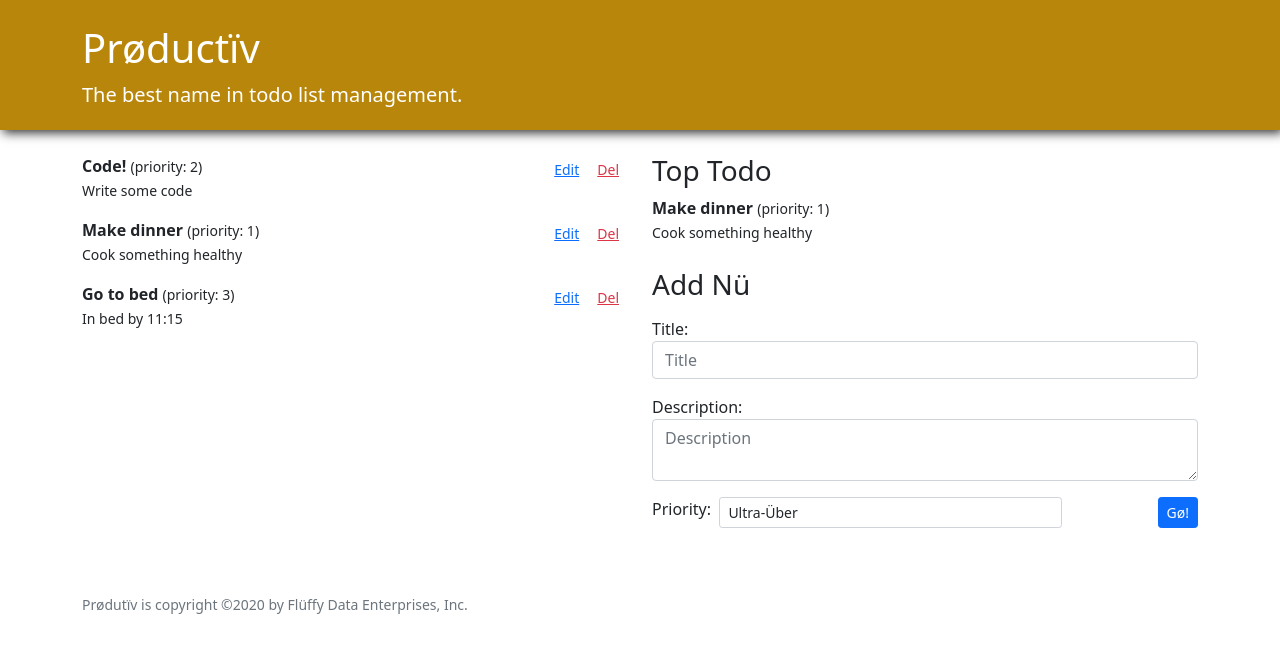
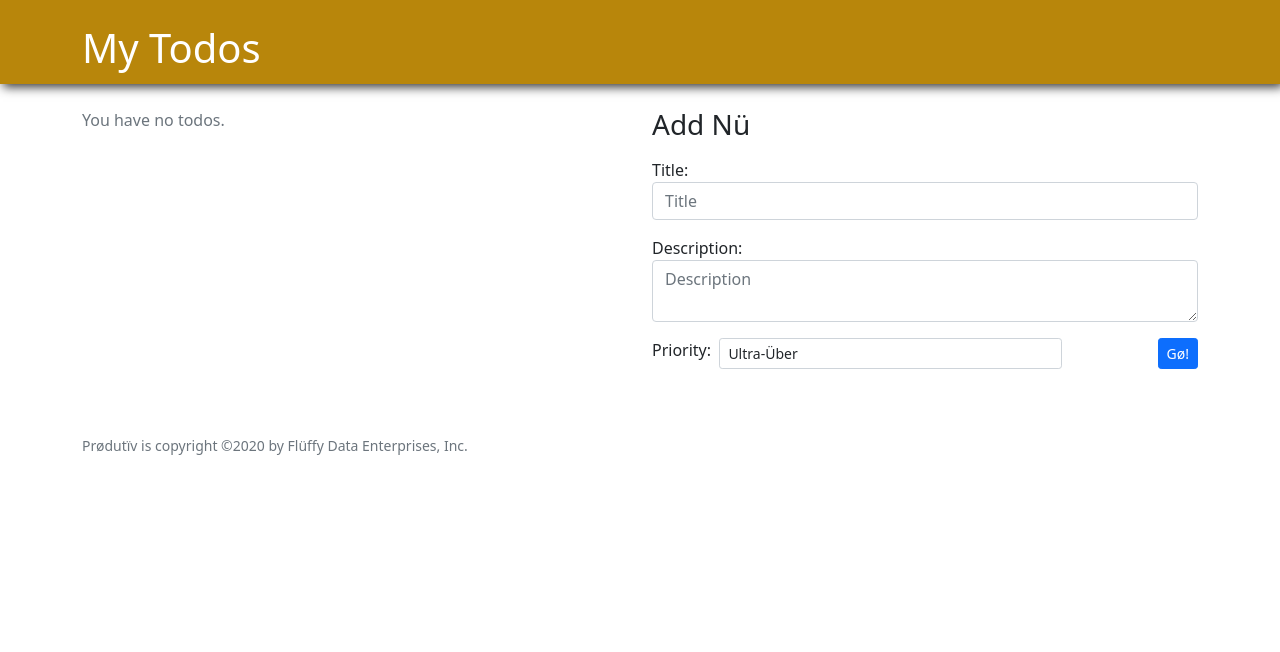
Before and after one commit to Didi-T-Wu/Todo-List, a React (Create React App) app: page / in a window 1280 px wide. Shown: the top 652 px of the page. Built offline with nearby package versions, Linux system fonts and the light colour scheme; the HTML template or start-up script is replaced by a standard one.

Commit message:
Change title to English and made initialTodos an empty list

```diff
--- a/src/App.js
+++ b/src/App.js
@@ -18,35 +18,12 @@ function App() {
     <main className="App">
       <header className="container-fluid pt-4 pb-1">
         <div className="container">
-          <h1>Prøductïv</h1>
-          <p className="lead">The best name in todo list management.</p>
+          <h1>My Todos</h1>
         </div>
       </header>
 
       <section className="container mt-4">
-        <TodoApp initialTodos={[
-          {
-            id: 1,
-            title: "Code!",
-            description: "Write some code",
-            priority: 2,
-          },
-          {
-            id: 2,
-            title: "Make dinner",
-            description: "Cook something healthy",
-            priority: 1,
-          },
-          {
-            id: 3,
-            title: "Go to bed",
-            description: "In bed by 11:15",
-            priority: 3,
-          },
-        ]} />
-        {/* <TodoApp initialTodos={[
-
-        ]} /> */}
+        <TodoApp initialTodos={[]} />
         <Footer />
       </section>
     </main>
```
